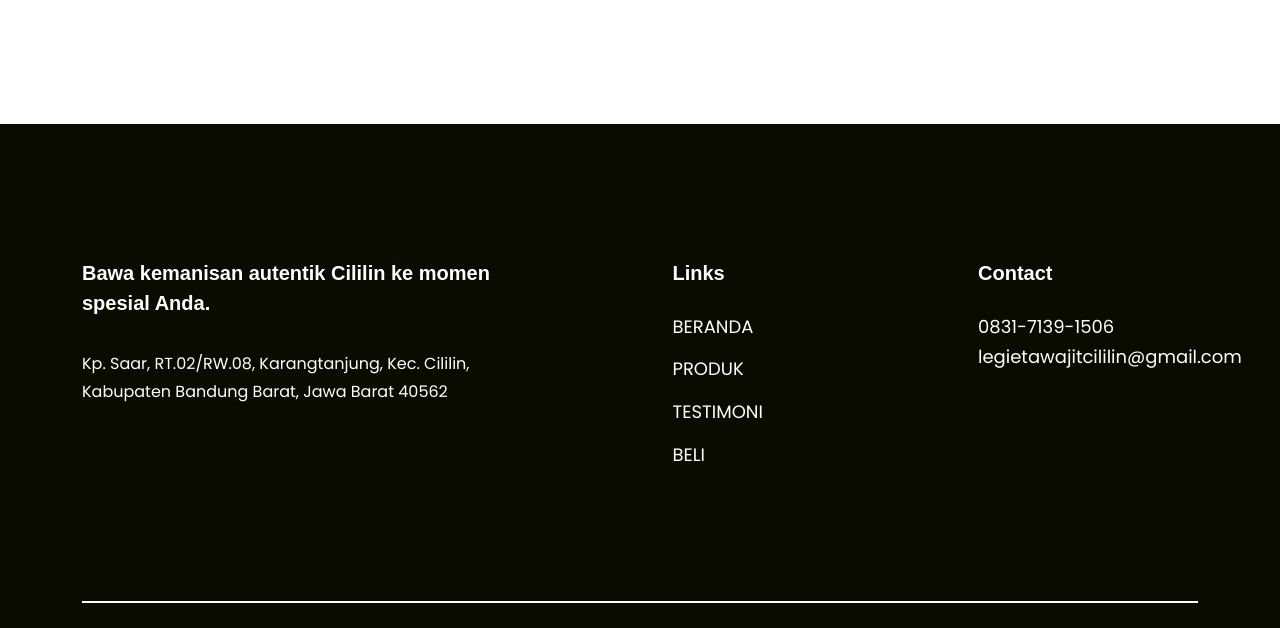
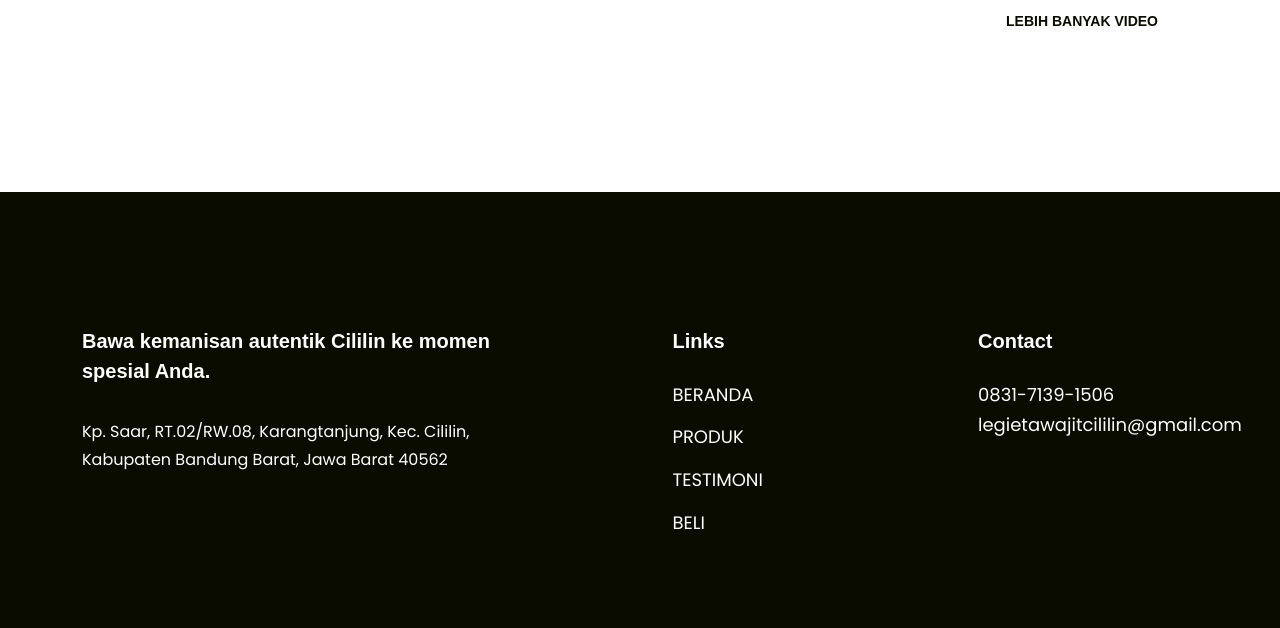
Before and after one commit to enghalih/wajit-legieta, a plain HTML site: page index.html in a window 1280 px wide. Shown: the part 5236-5864 px from the top of the page. Drawn offline with Linux system fonts and the light colour scheme; a web font is replaced by a local one.

Commit message:
final safari

```diff
--- a/assets/js/show-data.js
+++ b/assets/js/show-data.js
@@ -177,7 +177,7 @@ document.addEventListener("DOMContentLoaded", function () {
         }
 
         data.socialMedia.forEach((s) => {
-          const socialHtml = `
+          const socialHtml = /*html*/ `
                     <div class="col-lg-12">
                         <a class="instagram-card" onclick="" href="${s.url}" target="_blank">
                             <img src="${s.image}" alt="img" />
--- a/index.html
+++ b/index.html
@@ -418,7 +418,10 @@
                     <span class="effect-1">WHATSAPP</span>
                   </span>
                 </a>
-                <a href="https://www.tiktok.com/@legieta_?_r=1&_t=ZS-94S3iZ73cjU" class="btn style4">
+                <a
+                  href="https://www.tiktok.com/@legieta_?_r=1&_t=ZS-94S3iZ73cjU"
+                  class="btn style4"
+                >
                   <span class="link-effect">
                     <span class="effect-1">TIKTOK SHOP</span>
                     <span class="effect-1">TIKTOK SHOP</span>
@@ -478,6 +481,12 @@
           data-arrows="false"
           id="social-media"
         ></div>
+        <a href="https://www.instagram.com/legieta_id/tagged/" class="btn style4 mt-2" style="float: right;">
+          <span class="link-effect">
+            <span class="effect-1">LEBIH BANYAK VIDEO</span>
+            <span class="effect-1">LEBIH BANYAK VIDEO</span>
+          </span>
+        </a>
       </div>
     </div>
 
```
